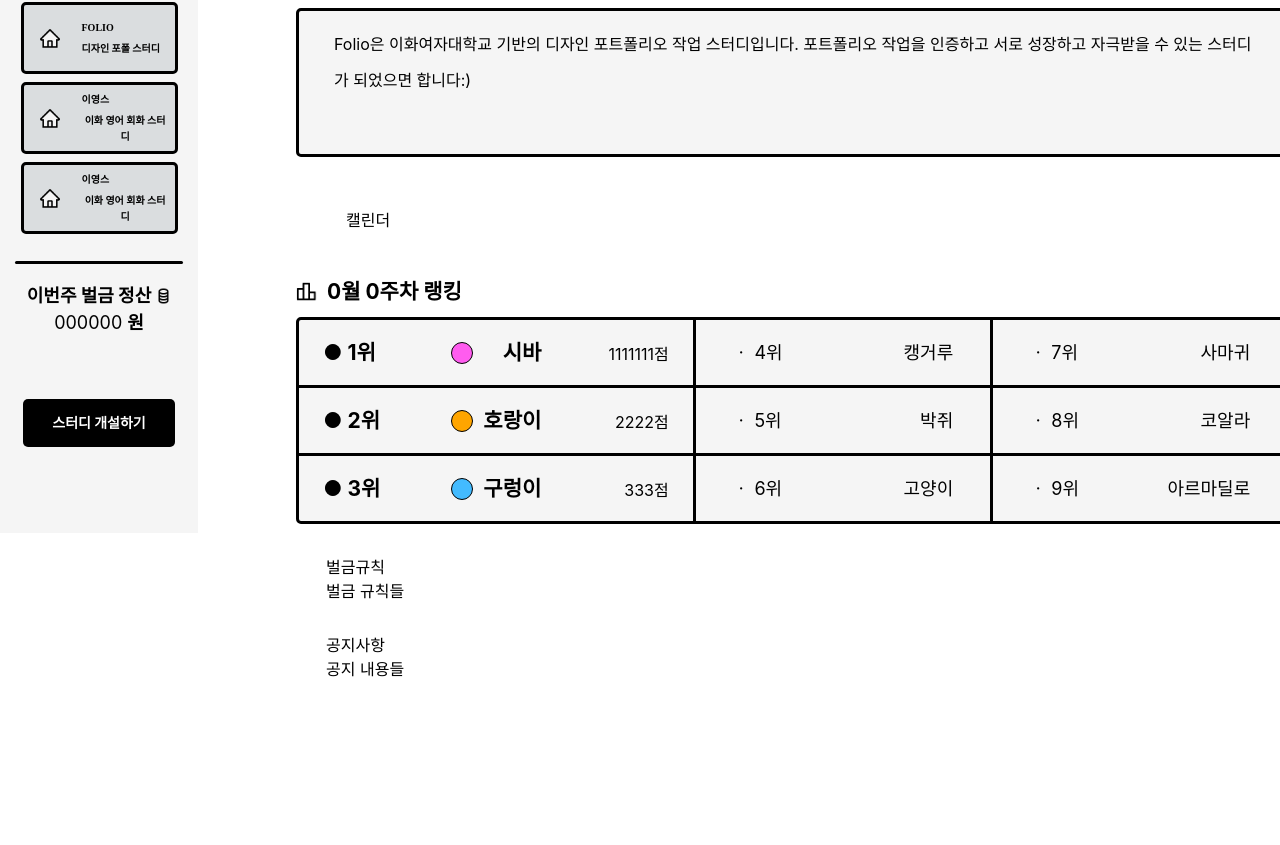
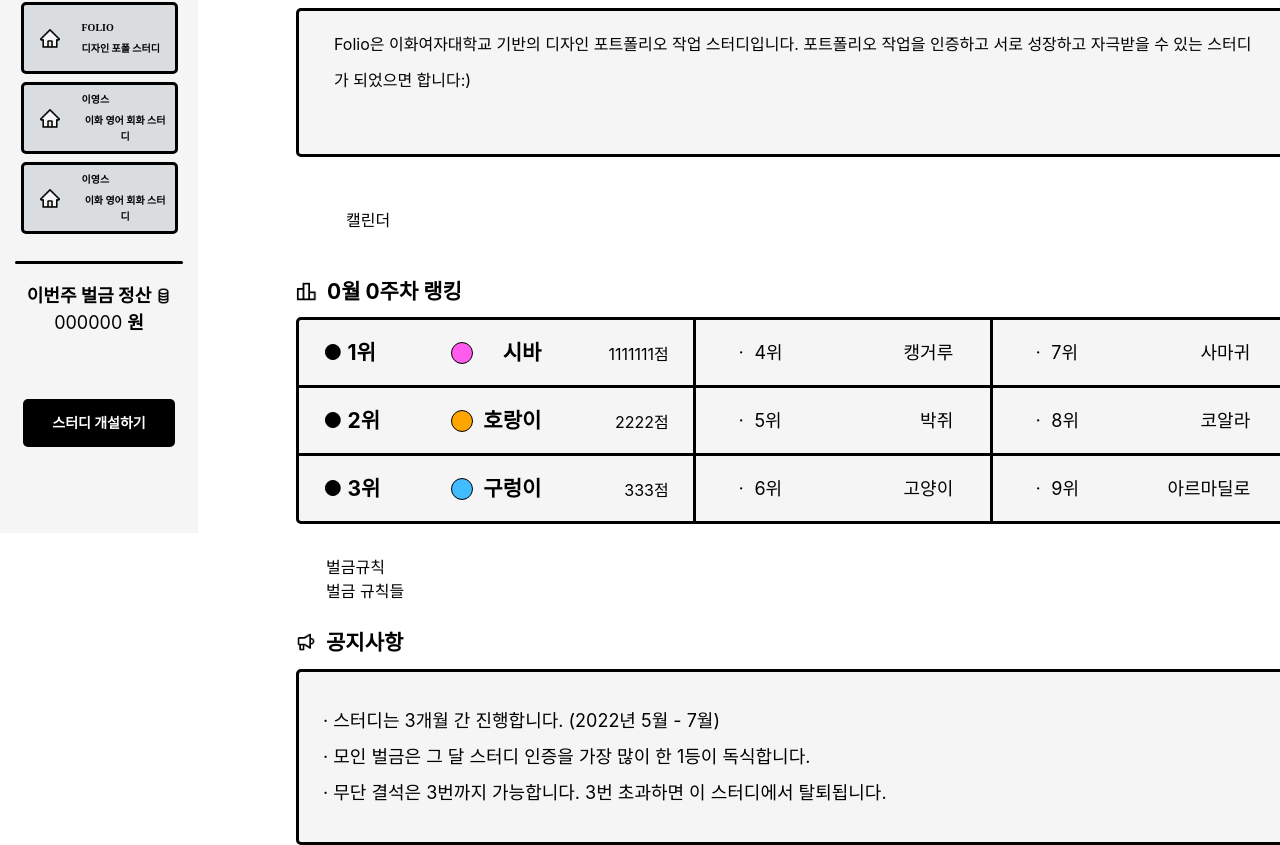
Before and after one commit to EFUB-steady/steady-front, a React (Create React App) app: page / in a window 1280 px wide. Shown: the part 267-1112 px from the top of the page. Before the commit the page ends 947 px from the top, so only its background shows below. Built offline with nearby package versions, Linux system fonts and the light colour scheme; a web font is replaced by a local one.

Commit message:
💄 notice component 설정

```diff
--- a/src/ui/components/main/notice/Notice.js
+++ b/src/ui/components/main/notice/Notice.js
@@ -1,10 +1,33 @@
 import NoticeItem from "./NoticeItem";
+import styled from "styled-components";
+import { Subtitle1 } from "../../../../core/texts";
+import noticeicon from "../../../../assets/icon_megaphone.png";
+
 
 export default function Notice() {
   return (
-    <div style={{ margin: 30 }}>
-      <div>공지사항</div>
+    <>
+    <Wrapper>
+      <NoticeIcon src={noticeicon} />
+      <Subtitle1>공지사항</Subtitle1>
+      </Wrapper>
+      <NoticeBox>
       <NoticeItem />
-    </div>
+      </NoticeBox>
+      </>
   );
 }
+
+const Wrapper = styled.div`
+  display: flex;
+`;
+
+const NoticeIcon = styled.img`
+  height: 20px;
+  width: 20px;
+  margin-right: 10px;
+`;
+
+const NoticeBox = styled.div`
+margin-top: 16px;
+`
--- a/src/ui/components/main/notice/NoticeItem.js
+++ b/src/ui/components/main/notice/NoticeItem.js
@@ -1,3 +1,38 @@
+import styled from "styled-components";
+import { gray100 } from "../../../../core/colors";
+import { Body2 } from "../../../../core/texts";
+
 export default function NoticeItem() {
-  return <div>공지 내용들</div>;
+  return (
+    <Wrapper>
+      <Box>
+        <NoticeGroup>
+          <Body2>· 스터디는 3개월 간 진행합니다. (2022년 5월 - 7월)</Body2>
+          <Body2>· 모인 벌금은 그 달 스터디 인증을 가장 많이 한 1등이 독식합니다.</Body2>
+          <Body2>· 무단 결석은 3번까지 가능합니다. 3번 초과하면 이 스터디에서 탈퇴됩니다.</Body2>
+        </NoticeGroup>
+      </Box>
+    </Wrapper>
+  );
 }
+
+const Wrapper = styled.div`
+  display: flex;
+  flex-direction: column;
+`;
+
+const Box = styled.div`
+  width: 987px;
+  height: 170px;
+  border: 3px solid black;
+  background-color: ${gray100};
+  border-radius: 5px;
+`;
+
+const NoticeGroup = styled.div`
+  margin-left: 24px;
+  display: flex;
+  justify-content: center;
+  flex-direction: column;
+  height: 100%;
+`;
```
